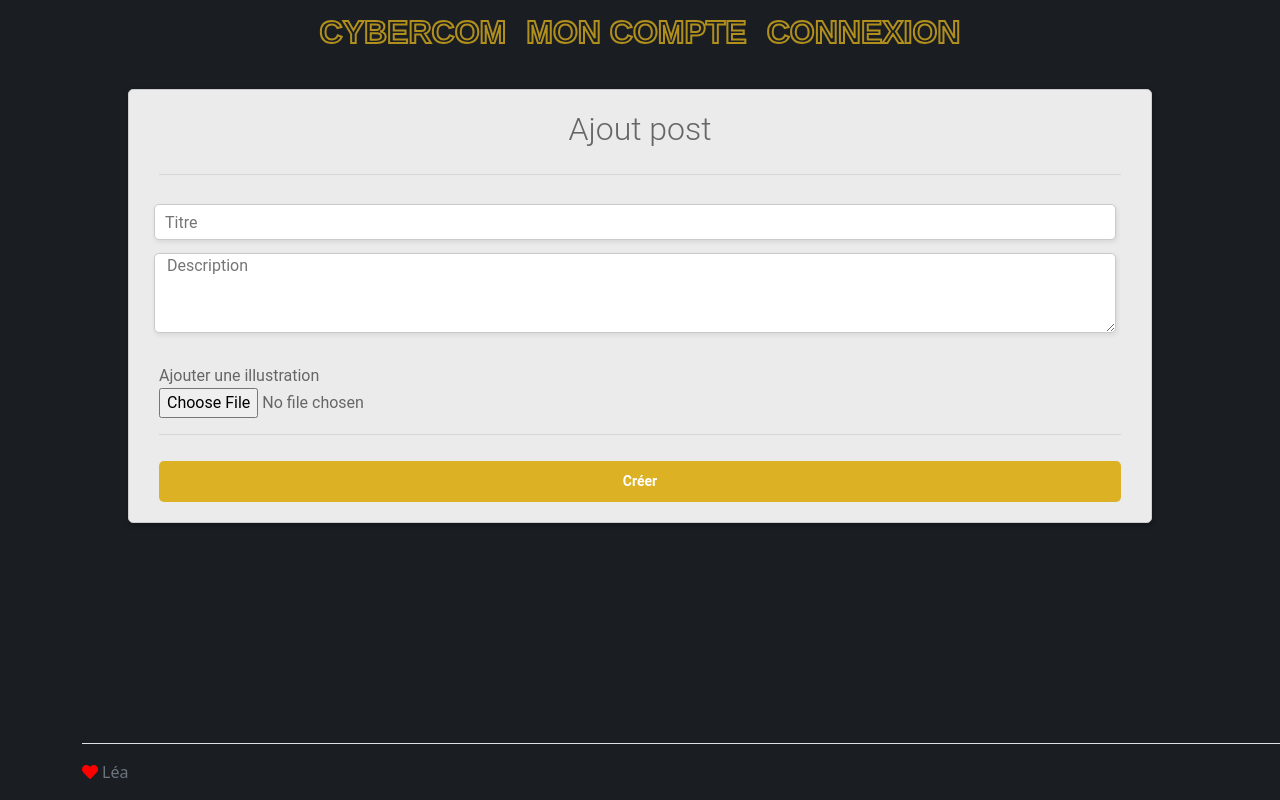
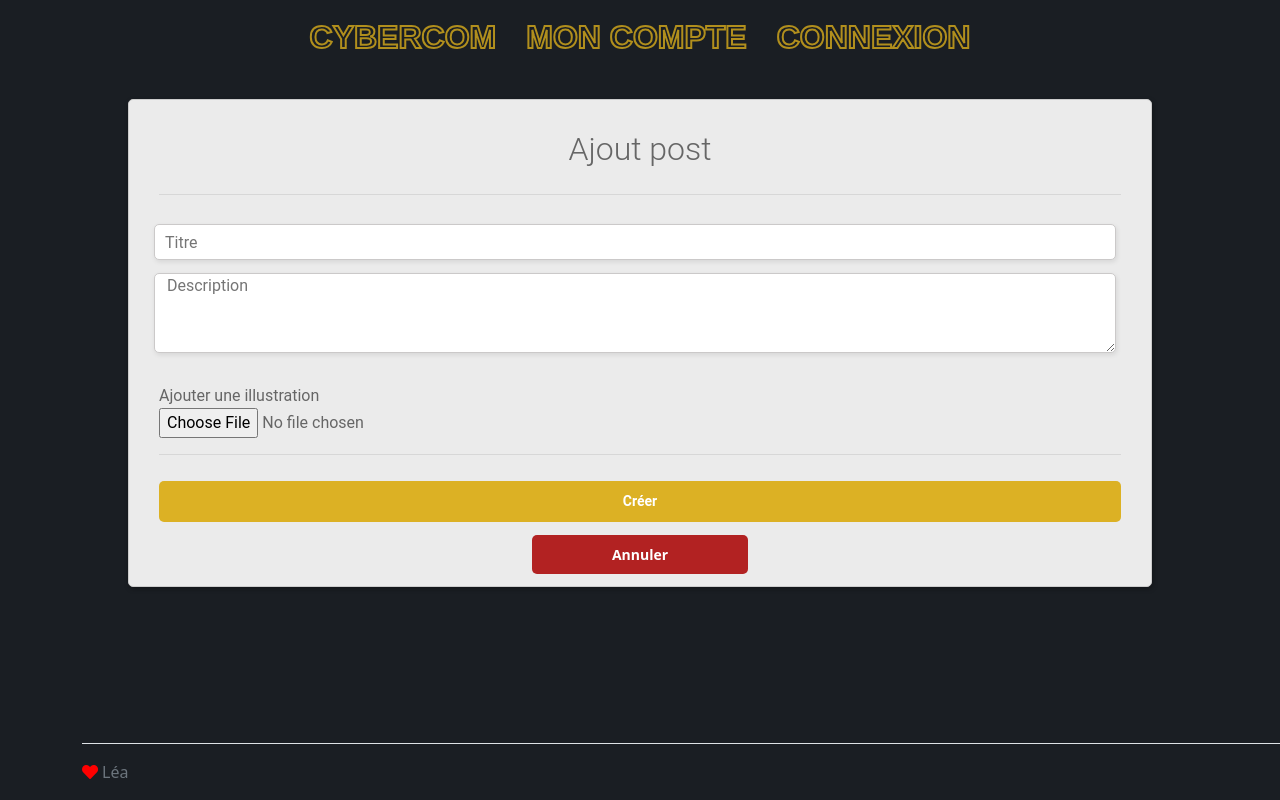
Before and after one commit to Leadt/Cyberscope, a Symfony app: template templates/post/formPost.html.twig in a window 1280 px wide; the page is wider, and only the part inside the window is pictured. Run offline with Twig, Linux system fonts and the light colour scheme; the template is opened without the code that fills it, so the values that code supplies are empty; some libraries are stand-ins or nearby versions.

Commit message:
btn annuler ajout post

```diff
--- a/templates/base.html.twig
+++ b/templates/base.html.twig
@@ -35,10 +35,10 @@
 
 				.nav {
 					display: flex;
-					justify-content: center
+					justify-content: center;
 				}
 				.navli {
-					padding: 10px;
+					padding: 15px;
 				}
 
 				.nava {
--- a/templates/post/formPost.html.twig
+++ b/templates/post/formPost.html.twig
@@ -33,7 +33,7 @@
 		.main-block {
 			max-width: 80%;
 			min-height: 260px;
-			padding: 10px 0;
+			padding: 20px 0;
 			margin: auto;
 			border-radius: 5px;
 			border: solid 1px #ccc;
@@ -43,10 +43,7 @@
 		form {
 			margin: 0 30px;
 		}
-		label#icon {
-			margin: 0;
-			border-radius: 5px 0 0 5px;
-		}
+
 		textarea {
 			rows: 1000;
 			height: 80px;
@@ -57,10 +54,8 @@
 			border: solid 1px #cbc9c9;
 			box-shadow: 1px 2px 5px rgba(0, 0, 0, 0.09);
 			background: #fff;
-
 		}
-		input[type=text],
-		input[type=password] {
+		input[type=text] {
 			width: 100%;
 			height: 36px;
 			margin: 13px 0 0 -5px;
@@ -70,34 +65,38 @@
 			box-shadow: 1px 2px 5px rgba(0, 0, 0, 0.09);
 			background: #fff;
 		}
-		input[type=password] {
-			margin-bottom: 15px;
-		}
-		#icon {
-			display: inline-block;
-			padding: 9.3px 15px;
-			box-shadow: 1px 2px 5px rgba(0, 0, 0, 0.09);
-			background: #dcb124;
-			color: #fff;
-			text-align: center;
-		}
-		.btn-block {
+		.block {
 			margin-top: 10px;
 			text-align: center;
 		}
-		.button-create {
+		.button-create,
+		.a-delete {
 			width: 100%;
-			padding: 10px 0;
 			margin: 10px auto;
 			border-radius: 5px;
 			border: none;
-			background: #dcb124;
 			font-size: 14px;
 			font-weight: 600;
 			color: #fff;
 		}
+		.button-create {
+			background: #dcb124;
+			padding: 10px 0;
+		}
+
 		button:hover {
 			background: #b18f1d;
+		}
+		.a-delete {
+			background: #B22222;
+			text-decoration: none;
+			padding: 10px 80px;
+		}
+		.a-delete:hover {
+			color: white;
+			text-decoration: none;
+			background: #8B0000;
+
 		}
 	</style>
 
@@ -116,6 +115,8 @@ Ajouter une illustration
 
 <hr>
 
-<div class="btn-block">
+<div class="block">
 	<button class="button-create" type="submit" href="{{path('app_homepage')}}">Créer</button>
-</div></form></div>{% endblock %}
+
+</div></form><div class="block">
+<a class="a-delete" href="{{path('app_homepage')}}">Annuler</a></div></div>{% endblock %}
```
Also changed, not shown: src/Form/RegistrationFormType.php (+3 -9 lines), templates/homepage.html.twig (+12 -1 lines), templates/utilisateur/index.html.twig (+2 -13 lines), 3 other files.
